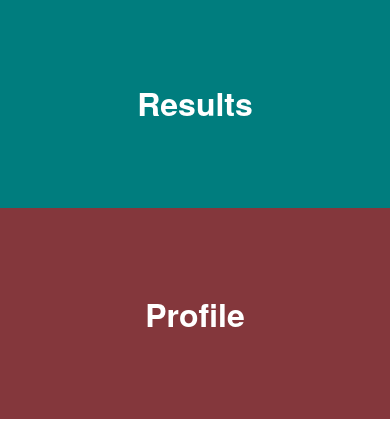
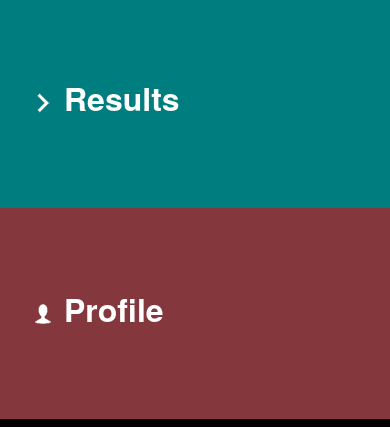
Before and after one commit to rodrigoBerlochi/JobAnalitics3, a website with bundled scripts: page www/index.html in a window 390 px wide. Shown: the part 414-841 px from the top of the page. Built offline with nearby package versions, Linux system fonts and the light colour scheme.

Commit message:
adding images and improving button appearence on landing page

```diff
--- a/www/index.html
+++ b/www/index.html
@@ -43,7 +43,6 @@
     <script src="js/vendor/toastr.js"></script>
     <script src="js/vendor/backbone.stickit.js"></script>
     <script src="js/vendor/pageslider.js"></script>
-    <script src="font/icons/icomatic.js"></script>
 
     <script src="js/vendor/sidebar.js"></script>
 <!--    <script src="js/vendor/index.js"></script> TODO: verify if it's needed-->
@@ -57,7 +56,6 @@
     <link rel="stylesheet" href="css/vendor/step.css">
     <link rel="stylesheet" href="css/vendor/menu.css">
     <link rel="stylesheet" href="css/vendor/pageslider.css">
-    <link rel="stylesheet" href="font/icons/icomatic.css">
 </head>
 
 
@@ -74,8 +72,9 @@
       </a>
     </div>
 
-    <div class="pusher" id="container">
+    <div class="pusher initial" id="container">
           <div class="top-bar"><div class="hamburger">&nbsp;</div></div>
+
            <!-- <h1 class="align-center">Starting template</h1>
             <br>
             <p class="align-center">
@@ -83,12 +82,12 @@
             </p>-->
 
        <!--loader-->
-        <!--<div class="ui segment">
+        <div class="ui segment spinner">
           <p></p>
           <div class="ui active dimmer">
             <div class="ui loader"></div>
           </div>
-        </div>-->
+        </div>
 
     <!--steps-->
 <!--    <div class="ui vertical steps">
--- a/www/js/init-app.js
+++ b/www/js/init-app.js
@@ -156,6 +156,9 @@ app.hideSplashScreen = function() {
     // Do the following if you disabled App Framework autolaunch (in index.html, for example)
     // $.ui.launch() ;
 
+    var spinner = document.querySelector('.spinner');
+    spinner.className = 'hide';
+
     if( navigator.splashscreen && navigator.splashscreen.hide ) {   // Cordova API detected
         navigator.splashscreen.hide() ;
     }
--- a/www/sass/screen.scss
+++ b/www/sass/screen.scss
@@ -52,11 +52,40 @@ body {
 
 /*App Styles*/
 
+/*workaround to show before everything starts*/
+.initial{
+    background-color: #000;
+}
+
+/*Utilities*/
+.hide{
+    display: none;
+}
+.icon-next{
+    display: block;
+    background-image: url(../img/next.png);
+    background-repeat: no-repeat;
+    width: 42px;
+    height: 42px;
+    float: left;
+    background-position: center;
+}
+.icon-user{
+    display: block;
+    background-image: url(../img/user.png);
+    background-repeat: no-repeat;
+    width: 42px;
+    height: 42px;
+    float: left;
+    background-position: center;
+}
+
 /*Sidebar*/
 .sidebar{
 
 }
 
+/*Main content*/
 #container{
 
     .top-bar{
@@ -91,6 +120,11 @@ body {
         .heading2{
             font-size: 32px;
             font-weight: bold;
+
+            .left, &.left{
+                text-align: left;
+                padding-left: 22px;
+            }
         }
 
         .landing{
--- a/www/templates_target/templates.js
+++ b/www/templates_target/templates.js
@@ -4,7 +4,7 @@ this["JST"]["templates_src/landing.tpl"] = function(obj) {
 obj || (obj = {});
 var __t, __p = '', __e = _.escape;
 with (obj) {
-__p += '<div>\r\n    <div class="landing">\r\n        <header><p class="heading heading1">JobAnalitics</p></header>\r\n        <section class="results clickable heading2 heading"><p>Results</p></section>\r\n        <section class="profile clickable heading2 heading"><p>Profile</p></section>\r\n    </div>\r\n</div>';
+__p += '<div>\r\n    <div class="landing">\r\n        <header><p class="heading heading1">JobAnalitics</p></header>\r\n        <section class="results clickable heading2 heading"><p class="left">Results<span class="icon-next"></span></p></section>\r\n        <section class="profile clickable heading2 heading"><p class="left"><span class="icon-user"></span>Profile</p></section>\r\n    </div>\r\n</div>';
 
 }
 return __p
```
Also changed, not shown: www/img/next.png (added), www/img/user.png (added), www/stylesheets/screen.css, 1 other file.
